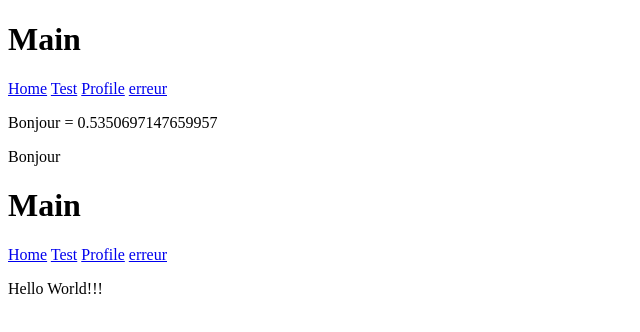
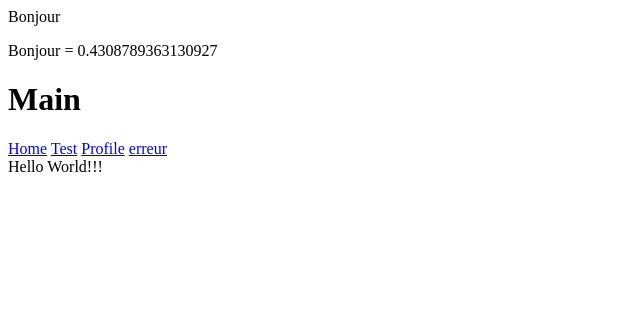
Before and after one commit to TranscendenceEpicPong/frontend, a website built with webpack: page index.html in a window 1280 px wide. Shown: the whole page, without its empty margins (0-640 px from the left). Built offline with nearby package versions, Linux system fonts and the light colour scheme; files whose address does not match are found by name.

Commit message:
custom components

```diff
--- a/index.html
+++ b/index.html
@@ -6,14 +6,9 @@
     <meta name="viewport" content="width=device-width, initial-scale=1.0">
 </head>
 <body>
-	<h1>Main</h1>
-    <div id="content">
-	<a href="/">Home</a>
-	<a href="/test">Test</a>
-	<a href="/profile">Profile</a>
-	<a href="/erreur">erreur</a>
-	<p id="test"></p>
-	<div id="router"></div>
+    <div id="router"></div>
+    <p id="test"></p>
+	<main-menu></main-menu>
 </div>
 <script id="router-js" src="src/home.js"></script>
 
--- a/src/index.js
+++ b/src/index.js
@@ -10,14 +10,17 @@ function html(strings, ...values) {
     if (!content) return null;
     console.log(content);
     template.innerHTML = content;
-    console.log(template);
-    const result = template.content.children;
-    console.log(result);
 
-    // Then return either an HTMLElement or HTMLCollection,
-    // based on whether the input HTML had one or more roots.
-    if (result.length === 1) return result[0]
-    return result;
+    return template;
+    //
+    // console.log(template);
+    // const result = template.content.children;
+    // console.log(result);
+    //
+    // // Then return either an HTMLElement or HTMLCollection,
+    // // based on whether the input HTML had one or more roots.
+    // if (result.length === 1) return result[0]
+    // return result;
 }
 
 function menu() {
@@ -28,8 +31,6 @@ function menu() {
         <a href="/test">Test</a>
         <a href="/profile">Profile</a>
         <a href="/erreur">erreur</a>
-        <p id="test"></p>
-        <div id="router"></div>
     `
 }
 
@@ -42,7 +43,21 @@ function component() {
     return element;
 }
 
-document.body.append(...menu());
+customElements.define(
+    'main-menu',
+    class extends HTMLElement {
+        constructor() {
+            super();
+            let template = menu();
+            let templateContent = template.content;
+
+            const shadowRoot = this.attachShadow({ mode: "open" });
+            shadowRoot.appendChild(templateContent.cloneNode(true));
+        }
+    }
+)
+
+// document.body.append(...menu());
 document.body.append(component());
 
 
@@ -50,19 +65,23 @@ const router = document.querySelector('#router');
 const routerjs = document.querySelector('#router-js');
 
 function loadPage(link) {
-    if (link.length === 1)
-        link = 'home';
+    if (link.length === 1) {
+        link = '/home';
+    }
+    console.log(link)
     routerjs.setAttribute('src', `${link}.js`);
     history.pushState({}, {}, link);
-    import(`./${link}.js`)
+    import(`.${link}.js`)
         .then(response => {
+            console.log(response)
             router.innerHTML = response.page()
         })
         .catch(error => {
-            if (link === '404')
+            console.log(error)
+            if (link === '/404')
                 alert('Une erreur est survenue');
             else
-                loadPage('404');
+                loadPage('/404');
         })
 }
 
```
